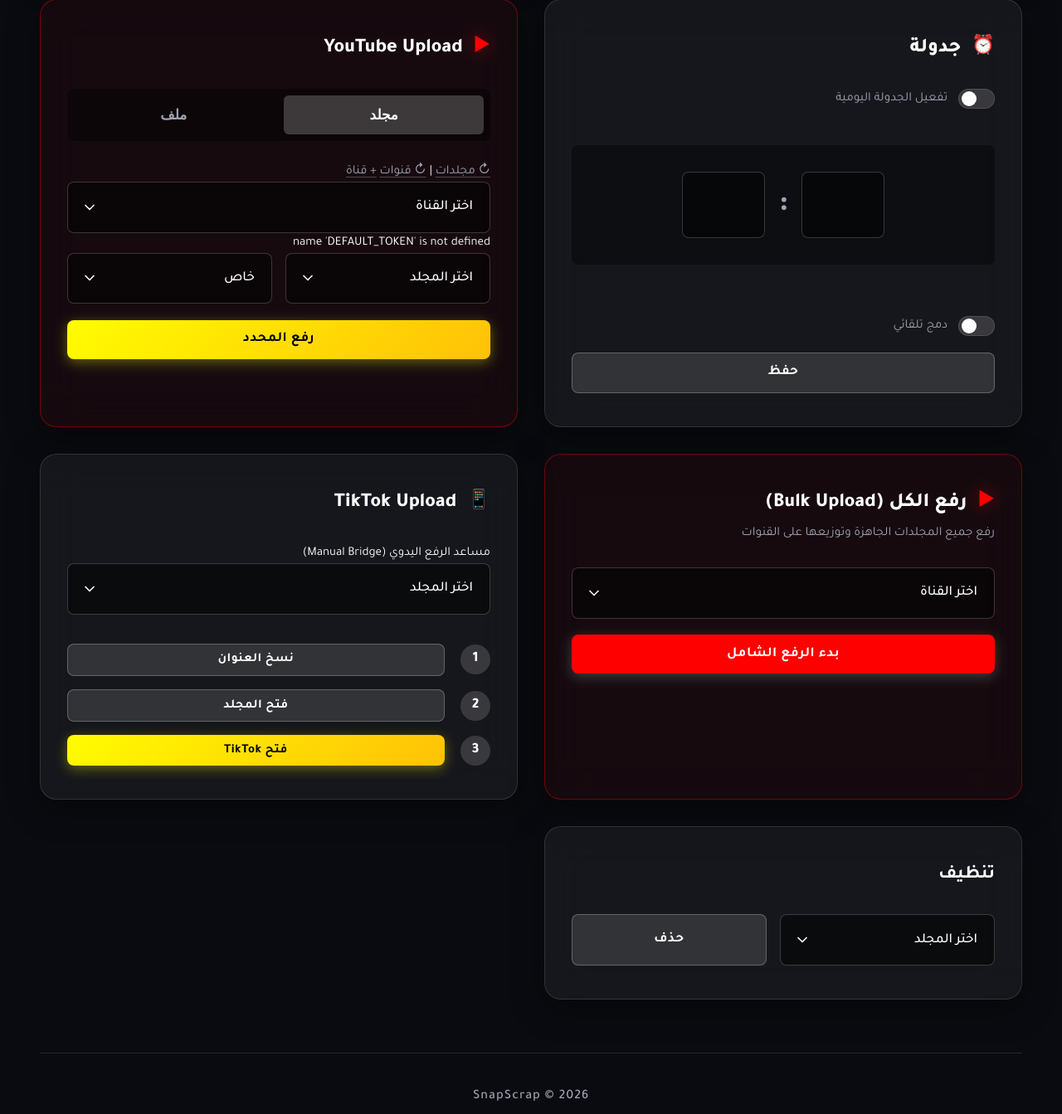
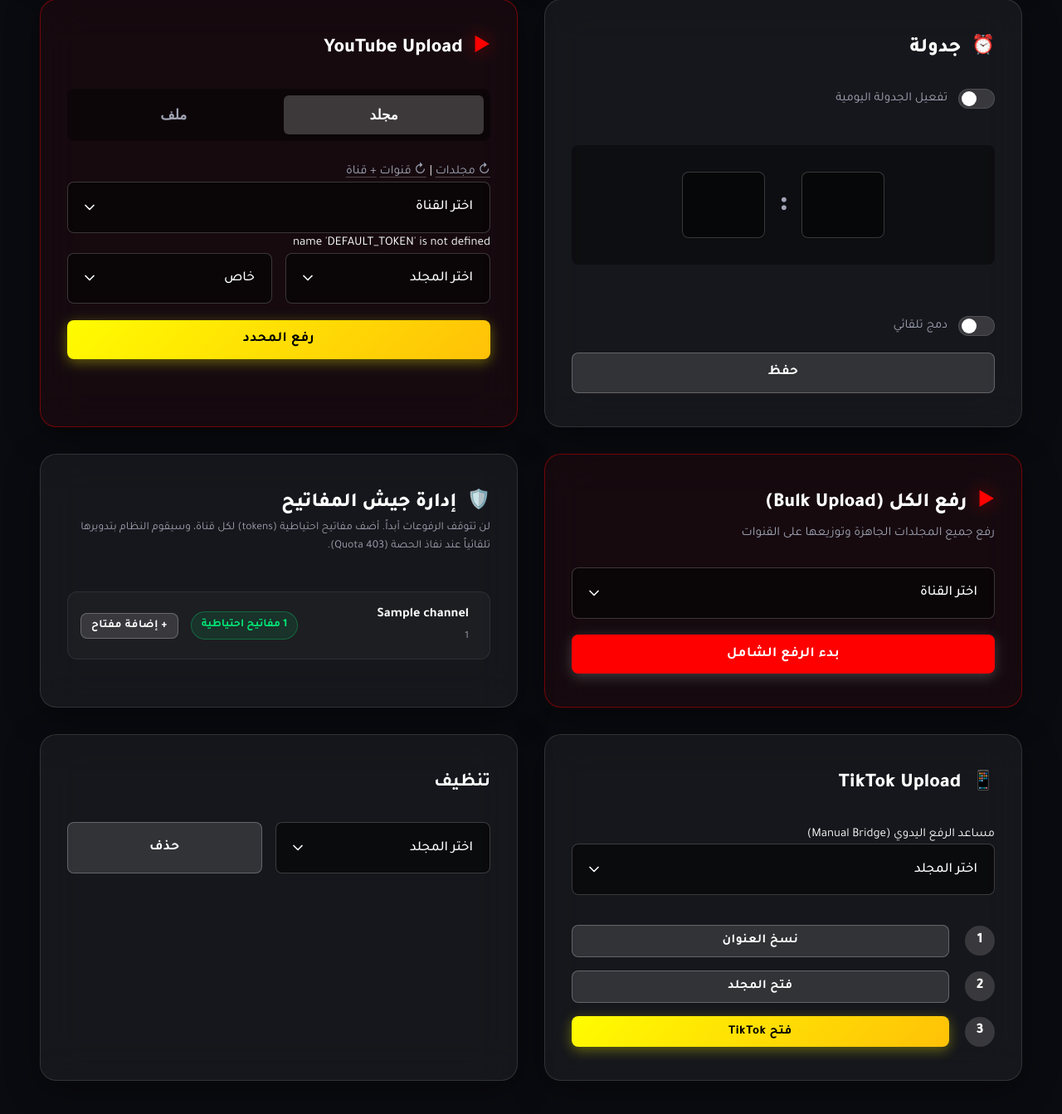
Before and after one commit to bakirLakaf/SnapScrap, a Flask app: template webapp/templates/index.html in a window 1280 px wide. Shown: the part 2029-3372 px from the top of the page at 83% size. Run offline with Flask 3, Linux system fonts and the light colour scheme; a user stored in the database is signed in; tables that the repository leaves empty hold one stand-in row (values such as "Sample post"); the template is opened without the code that fills it: most values are stand-ins (such as "Sample title", 1, 10 or a date in 2020); data that the repository does not hold is empty.

Commit message:
feat: Add Army of APIs Manager UI for direct token uploads

```diff
--- a/webapp/app.py
+++ b/webapp/app.py
@@ -398,11 +398,22 @@ def landing():
 @app.route("/dashboard")
 @login_required
 def dashboard():
+    from webapp.youtube_service import get_youtube_channels_config, _get_all_tokens_for_channel
+
+    raw_channels = get_youtube_channels_config(current_user.id)
+    enriched_channels = []
+    for c in raw_channels:
+        ch_id = c.get("id")
+        tokens = _get_all_tokens_for_channel(ch_id, current_user.id)
+        c["token_count"] = len(tokens)
+        enriched_channels.append(c)
+
     return render_template(
         "index.html",
         merged_folders=get_merged_folders(),
         accounts=get_accounts(),
         schedule=get_schedule(),
+        youtube_channels=enriched_channels
     )
 
 
@@ -661,6 +672,36 @@ def api_youtube_refresh():
         return jsonify({"ok": False, "error": str(e), "channels": []})
 
 
+@app.route("/api/youtube/upload_token", methods=["POST"])
+@login_required
+def api_youtube_upload_token():
+    try:
+        if 'token_file' not in request.files:
+            return jsonify({"ok": False, "error": "No file part"})
+        file = request.files['token_file']
+        channel_id = request.form.get("channel_id")
+        if file.filename == '' or not channel_id:
+            return jsonify({"ok": False, "error": "No selected file or channel"})
+
+        if not file.filename.endswith(".json"):
+            return jsonify({"ok": False, "error": "Only .json files are allowed"})
+
+        from webapp.youtube_service import get_tokens_dir, _safe_channel_id
+        import time
+
+        tdir = get_tokens_dir(current_user.id)
+        safe_id = _safe_channel_id(channel_id)
+        ts = int(time.time())
+
+        filename = f"token_{safe_id}_reserve_{ts}.json"
+        save_path = tdir / filename
+        file.save(str(save_path))
+
+        return jsonify({"ok": True})
+    except Exception as e:
+        return jsonify({"ok": False, "error": str(e)})
+
+
 @app.route("/youtube/connect")
 def youtube_connect():
     """Redirect to Google OAuth to add a new channel."""
--- a/webapp/templates/index.html
+++ b/webapp/templates/index.html
@@ -280,6 +280,90 @@
             </div>
         </section>
 
+        <!-- Army of APIs Manager -->
+        <section class="card army-card">
+            <div class="card-header" style="flex-direction: column; align-items: flex-start; gap: 10px;">
+                <div class="header-icons">
+                    <span class="icon" style="color: #fffc00;">🛡️</span>
+                    <h2>إدارة جيش المفاتيح</h2>
+                </div>
+                <p style="font-size: 0.85rem; color: #a0a0b0; margin:0;">
+                    لن تتوقف الرفوعات أبداً. أضف مفاتيح احتياطية (tokens) لكل قناة، وسيقوم النظام بتدويرها تلقائياً عند
+                    نفاذ الحصة (Quota 403).
+                </p>
+            </div>
+
+            <div class="army-list" style="display: flex; flex-direction: column; gap: 15px; margin-top: 15px;">
+                {% for channel in youtube_channels %}
+                <div class="army-item"
+                    style="background: rgba(255,255,255,0.03); border: 1px solid rgba(255,255,255,0.08); padding: 15px; border-radius: 12px; display: flex; justify-content: space-between; align-items: center;">
+                    <div style="display: flex; align-items: center; gap: 10px;">
+                        <span style="font-size: 1.5rem; color: #ff0000;"><i class="fa-brands fa-youtube"></i></span>
+                        <div>
+                            <strong style="display: block; font-size: 1rem;">{{ channel.title }}</strong>
+                            <small style="color: #a0a0b0;">{{ channel.id }}</small>
+                        </div>
+                    </div>
+
+                    <div style="display: flex; align-items: center; gap: 15px;">
+                        <div class="token-badge"
+                            style="background: rgba(0, 230, 118, 0.1); color: #00E676; padding: 5px 12px; border-radius: 20px; font-weight: 700; font-size: 0.85rem; border: 1px solid rgba(0, 230, 118, 0.3);">
+                            <i class="fa-solid fa-key"></i> {{ channel.token_count }} مفاتيح احتياطية
+                        </div>
+                        <button type="button" class="btn btn-secondary btn-sm"
+                            onclick="showTokenUpload('{{ channel.id }}')"
+                            style="padding: 6px 12px; font-size: 0.85rem; border-radius: 8px;">
+                            + إضافة مفتاح
+                        </button>
+                    </div>
+                </div>
+                {% else %}
+                <div style="text-align: center; color: #a0a0b0; padding: 20px;">
+                    لا توجد قنوات يوتيوب مرتبطة بعد. قم بإضافة قناة من قائمة الرفع.
+                </div>
+                {% endfor %}
+            </div>
+
+            <form id="tokenUploadForm" style="display: none;" enctype="multipart/form-data">
+                <input type="hidden" id="tokenChannelId" name="channel_id">
+                <input type="file" id="tokenFileInput" name="token_file" accept=".json" onchange="submitTokenUpload()">
+            </form>
+
+            <script>
+                function showTokenUpload(channelId) {
+                    document.getElementById('tokenChannelId').value = channelId;
+                    document.getElementById('tokenFileInput').click();
+                }
+
+                function submitTokenUpload() {
+                    const fileInput = document.getElementById('tokenFileInput');
+                    if (!fileInput.files.length) return;
+
+                    const formData = new FormData();
+                    formData.append('channel_id', document.getElementById('tokenChannelId').value);
+                    formData.append('token_file', fileInput.files[0]);
+
+                    fetch('/api/youtube/upload_token', {
+                        method: 'POST',
+                        body: formData
+                    })
+                        .then(res => res.json())
+                        .then(data => {
+                            if (data.ok) {
+                                alert('تمت إضافة الجندي (المفتاح) الاحتياطي بنجاح! 🛡️');
+                                window.location.reload();
+                            } else {
+                                alert('خطأ: ' + (data.error || "تأكد من اختيار ملف token.json صحيح"));
+                            }
+                        })
+                        .catch(err => {
+                            console.error(err);
+                            alert('حدث خطأ أثناء الرفع');
+                        });
+                }
+            </script>
+        </section>
+
         <!-- TikTok -->
         <section class="card tiktok-card">
             <div class="card-header">
```
